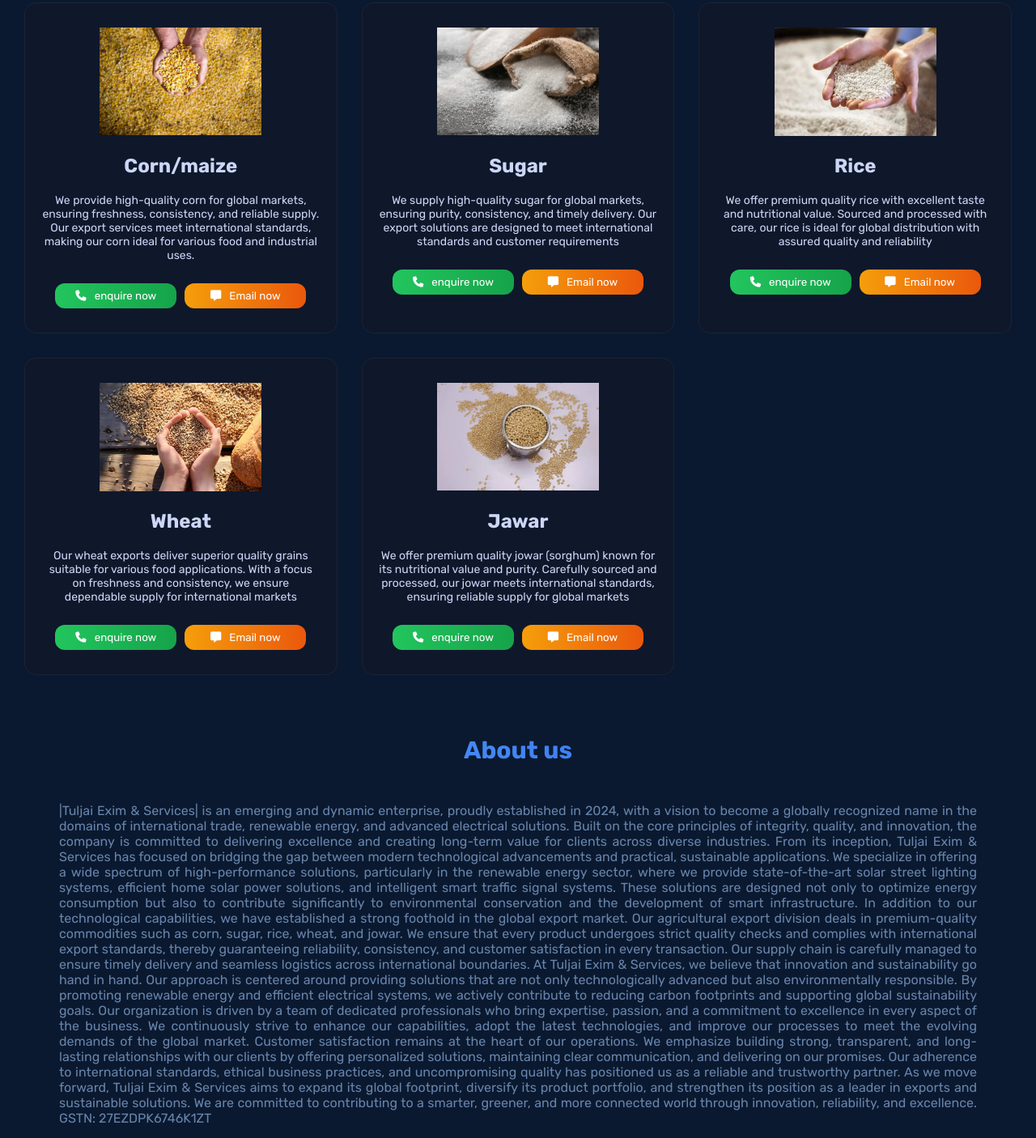
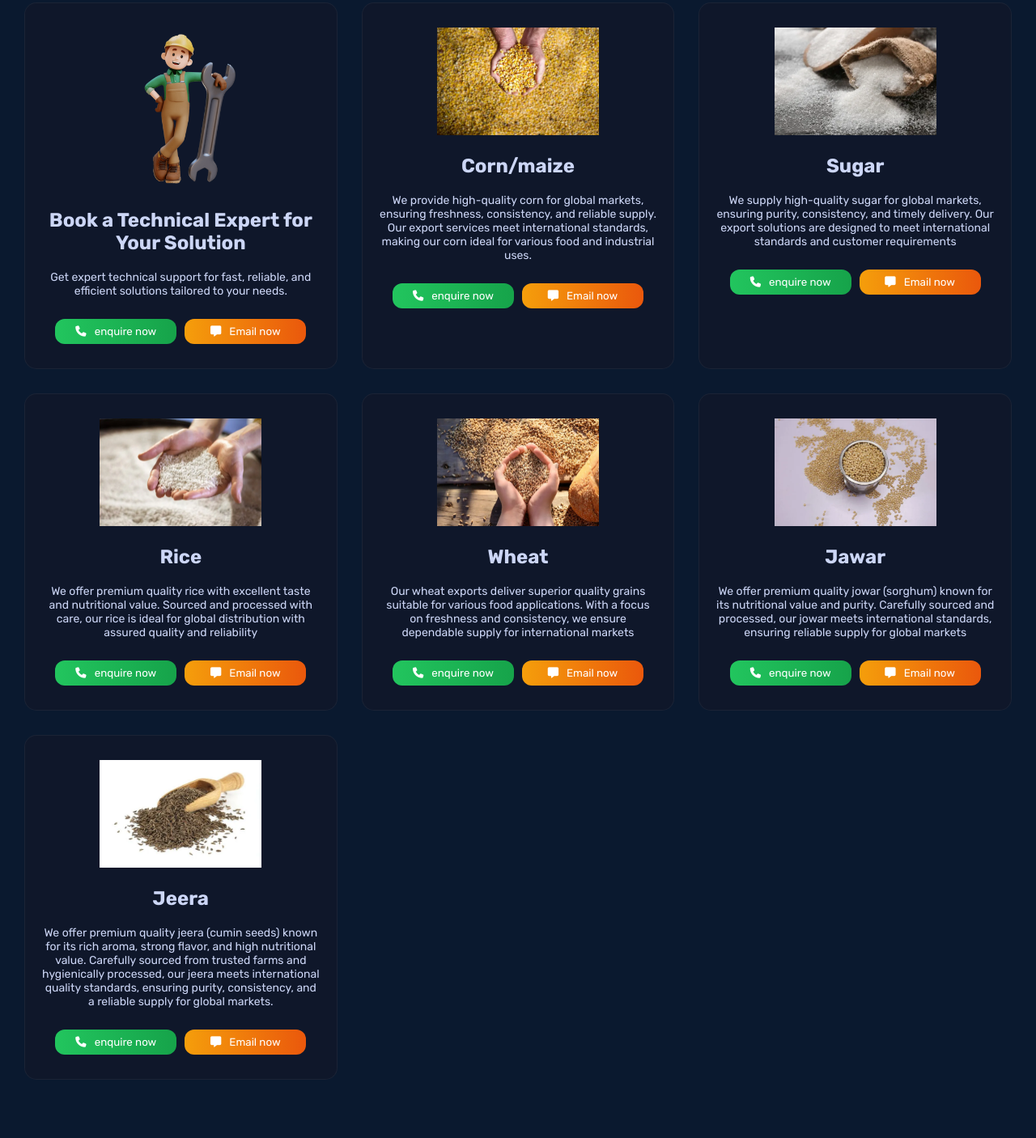
Before and after one commit to mayankakhade536-lgtm/tuljai, a plain HTML site: page index.html in a window 1280 px wide. Shown: the part 1528-2934 px from the top of the page at 81% size. Drawn offline with nearby package versions, Linux system fonts and the light colour scheme.

Commit message:
Add files via upload

```diff
--- a/index.html
+++ b/index.html
@@ -757,6 +757,24 @@
 
             <div class="box1">
                 <div class="b-img">
+                    <img src="man.png" width="200px">
+                </div>
+                <div class="b-heading">
+                    <h2>Book a Technical Expert for Your Solution</h2>
+                    <p class="b-para">Get expert technical support for fast, reliable, and efficient solutions tailored to your needs.</p>
+                </div>
+                <div class="b-btn">
+                    <a href="tel:+918605408258"><button class="b1-btn"><i class="fa-solid fa-phone"></i>enquire
+                            now</button></a>
+
+                    <a
+                        href="mailto:tuljaieximandservices@gmail.com?subject=Enquiry&body=Hello Shrinath, I would like to discuss about product with you. Please let me know a convenient time"><button
+                            class="b2-btn"><i class="fa-solid fa-message"></i>Email now</button></a>
+                </div>
+            </div>
+
+            <div class="box1">
+                <div class="b-img">
                     <img src="corn.webp" width="200px">
                 </div>
                 <div class="b-heading">
@@ -854,6 +872,25 @@
                             class="b2-btn"><i class="fa-solid fa-message"></i>Email now</button></a>
                 </div>
             </div>
+
+            <div class="box1">
+                <div class="b-img">
+                    <img src="jerra.webp" width="200px">
+                </div>
+                <div class="b-heading">
+                    <h2>Jeera</h2>
+                    <p class="b-para">We offer premium quality jeera (cumin seeds) known for its rich aroma, strong flavor, and high nutritional value. Carefully sourced from trusted farms and hygienically processed, our jeera meets international quality standards, ensuring purity, consistency, and a reliable supply for global markets.</p>
+                </div>
+                <div class="b-btn">
+                    <a href="tel:+918605408258"><button class="b1-btn"><i class="fa-solid fa-phone"></i>enquire
+                            now</button></a>
+
+                    <a
+                        href="mailto:tuljaieximandservices@gmail.com?subject=Enquiry&body=Hello Shrinath, I would like to discuss about product with you. Please let me know a convenient time"><button
+                            class="b2-btn"><i class="fa-solid fa-message"></i>Email now</button></a>
+                </div>
+            </div>
+
 
         </div>
     </div>
```
Also changed, not shown: terms.html (+1 -1 lines), jerra.webp (added), man.png (added).
